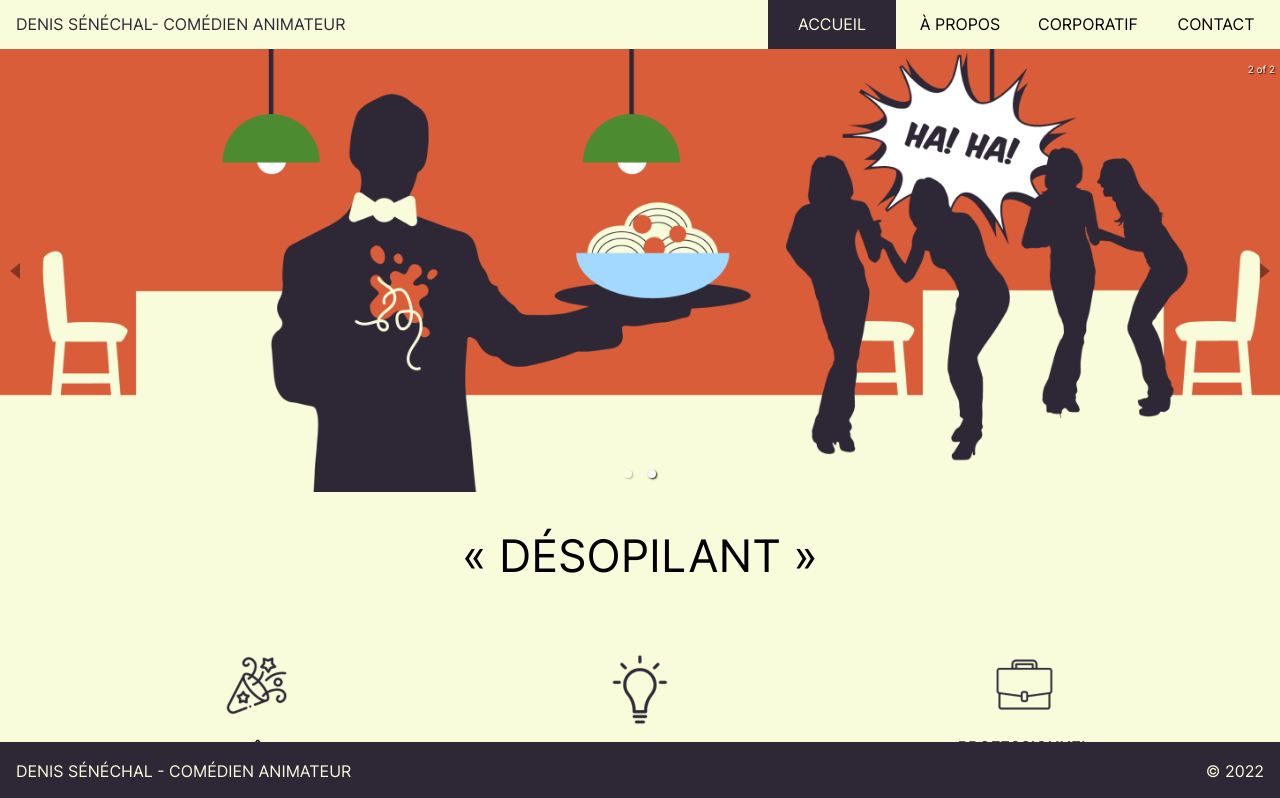
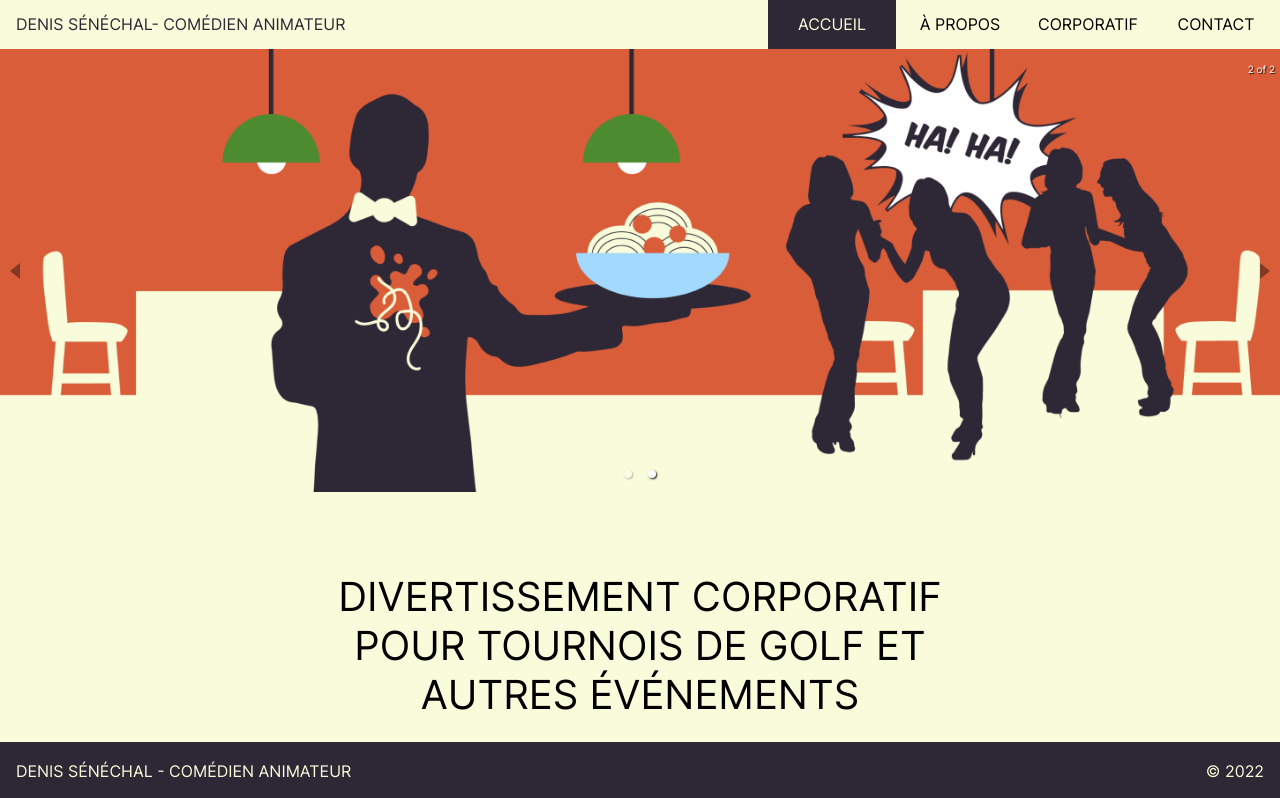
Before and after one commit to jeececab/denissenechal, a Next.js app: page / in a window 1280 px wide. Shown: the top 798 px of the page. Built offline with nearby package versions, Linux system fonts and the light colour scheme.

Commit message:
texts updates

```diff
--- a/components/Head.js
+++ b/components/Head.js
@@ -4,7 +4,6 @@ export default function Head({ title, description }) {
   return (
     <_Head>
       <meta charset="utf-8"></meta>
-      {/* <meta name="viewport" content="width=device-width, initial-scale=1, shrink-to-fit=no"></meta> */}
       <meta name="viewport" content="width=device-width, initial-scale=1.0, viewport-fit=cover"></meta>
       <meta httpEquiv="x-ua-compatible" content="ie=edge"></meta>
       <link rel="icon" href="/favicon.ico" />
--- a/components/Home/SectionA.js
+++ b/components/Home/SectionA.js
@@ -3,7 +3,7 @@ import styles from '../../styles/SectionA.module.css';
 export default function SectionA() {
   return (
     <div className={`${styles.container} max-width-container`}>
-      <h2>« Désopilant »</h2>
+      <h1>Divertissement corporatif pour tournois de golf et autres événements</h1>
       <div className={styles.cardContainer}>
         <div className={styles.card}>
           <img src={'/assets/images/drole-icon.png'} />
--- a/components/Layout/Footer.js
+++ b/components/Layout/Footer.js
@@ -8,7 +8,7 @@ export default function Footer() {
     <footer className={`${styles.container} ${router.pathname === '/contact' ? styles.invert : ''}`}>
       <div className={styles.content}>
         <span>
-          Denis Sénéchal<span> - Comédien Animateur</span>
+          <span>Denis Sénéchal - </span>Comédien Animateur
         </span>
         <span>© 2022</span>
       </div>
--- a/pages/a-propos.js
+++ b/pages/a-propos.js
@@ -5,7 +5,7 @@ export default function APropos() {
   return (
     <>
       <Head
-        title={'Denis Sénéchal -  À propos'}
+        title={'Denis Sénéchal - Divertissement corporatif pour tournois de golf et autres événements.'}
         description={
           'Comédien professionnel et membre en règle de l’UDA depuis 1987, Denis Sénéchal a cumulé les succès et fait les beaux jours de l’Agence de Divertissement Corporatif Michel Courtemanche et Concepts Signés Johanne Leblanc pendant plus de 15 ans.'
         }
--- a/pages/contact.js
+++ b/pages/contact.js
@@ -5,7 +5,7 @@ export default function Contact() {
   return (
     <>
       <Head
-        title={'Denis Sénéchal - Contact'}
+        title={'Denis Sénéchal - Divertissement corporatif pour tournois de golf et autres événements.'}
         description={
           'Comédien professionnel et membre en règle de l’UDA depuis 1987, Denis Sénéchal a cumulé les succès et fait les beaux jours de l’Agence de Divertissement Corporatif Michel Courtemanche et Concepts Signés Johanne Leblanc pendant plus de 15 ans.'
         }
@@ -22,7 +22,7 @@ export default function Contact() {
           </div>
 
           <form className={styles.form} name="contact" method="POST" data-netlify="true" netlify-honeypot="bot-field">
-            <h2>Formulaire</h2>
+            <h2>Soumission gratuite</h2>
             <input type="hidden" name="form-name" value="contact" />
             <p>
               <label htmlFor="name">
@@ -50,7 +50,7 @@ export default function Contact() {
             </p>
             <p>
               <label htmlFor="message">
-                <span>Message</span>
+                <span>Détails de la demande</span>
                 <textarea id="message" name="message" required></textarea>
               </label>
             </p>
--- a/pages/corporatif.js
+++ b/pages/corporatif.js
@@ -5,7 +5,7 @@ export default function Corporatif() {
   return (
     <>
       <Head
-        title={'Denis Sénéchal - Corporatif'}
+        title={'Denis Sénéchal - Divertissement corporatif pour tournois de golf et autres événements.'}
         description={
           'Comédien professionnel et membre en règle de l’UDA depuis 1987, Denis Sénéchal a cumulé les succès et fait les beaux jours de l’Agence de Divertissement Corporatif Michel Courtemanche et Concepts Signés Johanne Leblanc pendant plus de 15 ans.'
         }
--- a/pages/corporatif/faux-policier.js
+++ b/pages/corporatif/faux-policier.js
@@ -5,7 +5,7 @@ export default function FauxPolicier() {
   return (
     <>
       <Head
-        title={'Denis Sénéchal - Corporatif - Faux Policier'}
+        title={'Denis Sénéchal - Divertissement corporatif pour tournois de golf et autres événements.'}
         description={
           'Comédien professionnel et membre en règle de l’UDA depuis 1987, Denis Sénéchal a cumulé les succès et fait les beaux jours de l’Agence de Divertissement Corporatif Michel Courtemanche et Concepts Signés Johanne Leblanc pendant plus de 15 ans.'
         }
--- a/pages/corporatif/serveur-gaffeur.js
+++ b/pages/corporatif/serveur-gaffeur.js
@@ -5,7 +5,7 @@ export default function ServeurGaffeur() {
   return (
     <>
       <Head
-        title={'Denis Sénéchal - Corporatif - Serveur Gaffeur'}
+        title={'Denis Sénéchal - Divertissement corporatif pour tournois de golf et autres événements.'}
         description={
           'Comédien professionnel et membre en règle de l’UDA depuis 1987, Denis Sénéchal a cumulé les succès et fait les beaux jours de l’Agence de Divertissement Corporatif Michel Courtemanche et Concepts Signés Johanne Leblanc pendant plus de 15 ans.'
         }
@@ -18,7 +18,7 @@ export default function ServeurGaffeur() {
           <img src="/assets/images/serveur-2.png" />
           <p>
             Dissimulé parmi le personnel en salle, le serveur Hervé Plante additionne les maladresses mais multiplie les
-            prouesses pour égayer vos clients. D&apos;une redoutable efficacité, il &apos;inscrit dans la tradition des
+            prouesses pour égayer vos clients. D&apos;une redoutable efficacité, il s&apos;inscrit dans la tradition des
             Clouzot, Pierre Richard et Olivier Guimond. En faisant appel au Serveur Gaffeur, vous êtes assuré de marquer
             l&apos;imaginaire de vos employés.es. en les faisant rire aux éclats!
           </p>
@@ -29,7 +29,7 @@ export default function ServeurGaffeur() {
         </div>
         <div className={styles.tagLine2}>
           <img src="/assets/images/serveur-3.png" />
-          <h2 className={styles.tagLine}>QUAND LES MALHEURSDE L&apos;UN FONT LE DÉLICE DES AUTRES…!</h2>
+          <h2 className={styles.tagLine}>QUAND LES MALHEURS DE L&apos;UN FONT LE DÉLICE DES AUTRES…!</h2>
         </div>
       </div>
     </>
--- a/pages/index.js
+++ b/pages/index.js
@@ -9,7 +9,7 @@ export default function Home() {
   return (
     <>
       <Head
-        title={'Denis Sénéchal - Comédien Animateur'}
+        title={'Denis Sénéchal - Divertissement corporatif pour tournois de golf et autres événements.'}
         description={
           'Comédien professionnel et membre en règle de l’UDA depuis 1987, Denis Sénéchal a cumulé les succès et fait les beaux jours de l’Agence de Divertissement Corporatif Michel Courtemanche et Concepts Signés Johanne Leblanc pendant plus de 15 ans.'
         }
--- a/styles/SectionA.module.css
+++ b/styles/SectionA.module.css
@@ -5,8 +5,12 @@
   max-width: 72rem;
 }
 
-.container h2 {
-  font-size: 2.8rem;
+.container h1 {
+  font-size: 2.5rem;
+  font-weight: normal;
+  margin: 5rem auto 2rem;
+  max-width: 40rem;
+  padding: 0 0.75rem;
 }
 
 .cardContainer {
--- a/styles/globals.css
+++ b/styles/globals.css
@@ -60,7 +60,7 @@ textarea {
 textarea {
   resize: vertical;
   width: 100% !important;
-  height: 14rem !important;
+  min-height: 14rem !important;
   line-height: 1.4;
 }
 
```
